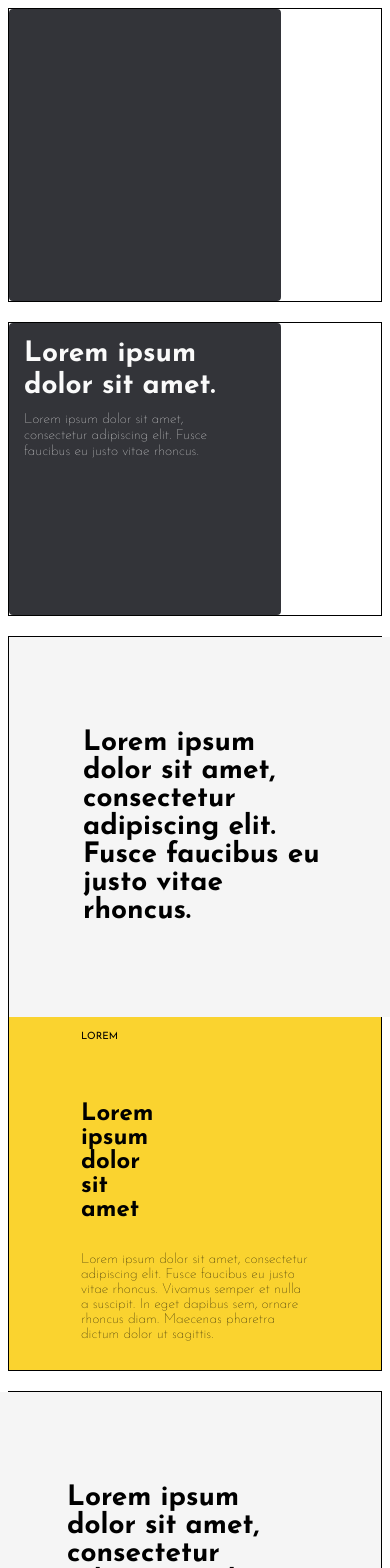
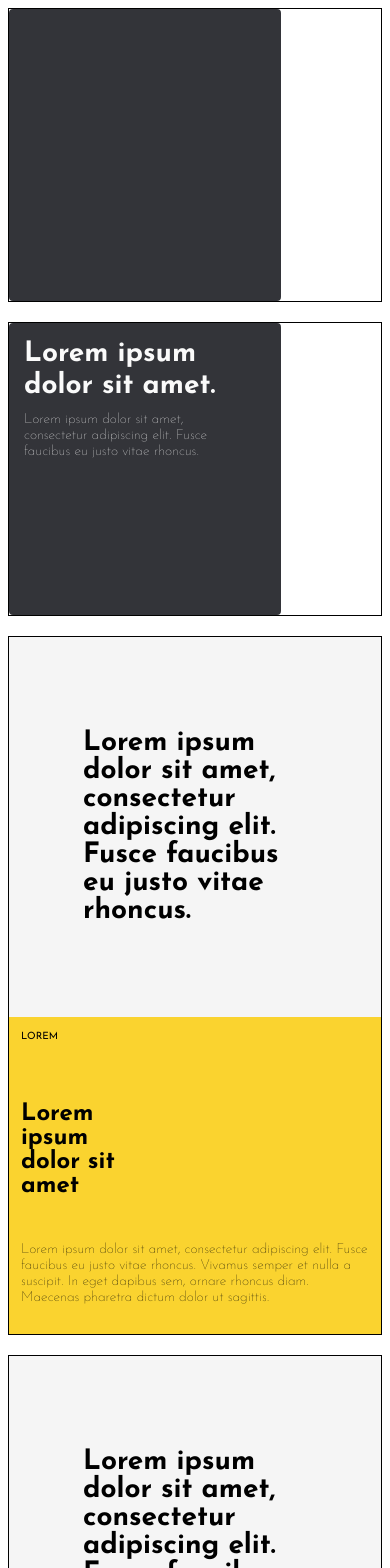
Before and after one commit to uiblox/figma-to-storybook, a React (Create React App) app: page / in a window 390 px wide. Shown: the top 1568 px of the page. Built offline with nearby package versions, Linux system fonts and the light colour scheme.

Commit message:
correct flexbox issue with heroEditorial component

```diff
--- a/src/components/heroEditorial/HeroEditorial.tsx
+++ b/src/components/heroEditorial/HeroEditorial.tsx
@@ -6,6 +6,7 @@ interface HeroEditorialProps {
 
 const useStyles = createUseStyles({
         heroContainer: {
+            boxSizing: 'border-box',
             display: 'flex',
             flexWrap: 'wrap',
             fontFamily: 'Josefin Sans',
@@ -17,26 +18,31 @@ const useStyles = createUseStyles({
         },
         heroBlockLeft: {
             backgroundColor: '#F5F5F5',
+            boxSizing: 'border-box',
             padding: '92px 74px',
-            width: '100%',
             '@media (min-width: 576px)': {
                 width: '370px'
             }
         },
         heroBlockRight: {
             backgroundColor: '#FAD32F',
+            boxSizing: 'border-box',
             padding: '14px 0',
-            flex: 1,
+            '@media (min-width: 576px)': {
+                flex: 1
+            }
         },
         heroContentLeft: {
-            width: '240px',
             '& h2': {
                 fontSize: '28px',
                 margin: 0,
             }
         },
         heroContentRight: {
-            padding: '0 72px',
+            padding: '0 12px',
+            '@media (min-width: 758px)': {
+                padding: '0 72px',
+            },
             '& h3': {
                 fontSize: '10px',
                 fontWeight: 400,
@@ -48,8 +54,10 @@ const useStyles = createUseStyles({
                 width: '30%',
             },
             '& p': {
+                display: 'inline-block',
                 fontSize: '14px',
                 fontWeight: 100,
+                lineHeight: '16px',
                 width: '100%',
                 '@media (min-width: 758px)': {
                     width: '270px',
@@ -72,7 +80,9 @@ export const HeroEditorial: React.FC<HeroEditorialProps> = ({reverse}) => {
                 <div className={styles.heroContentRight}>
                     <h3>LOREM</h3>
                     <h2>Lorem ipsum dolor sit amet</h2>
-                    <p>Lorem ipsum dolor sit amet, consectetur adipiscing elit. Fusce faucibus eu justo vitae rhoncus. Vivamus semper et nulla a suscipit. In eget dapibus sem, ornare rhoncus diam. Maecenas pharetra dictum dolor ut sagittis.</p>
+                    <div>
+                        <p>Lorem ipsum dolor sit amet, consectetur adipiscing elit. Fusce faucibus eu justo vitae rhoncus. Vivamus semper et nulla a suscipit. In eget dapibus sem, ornare rhoncus diam. Maecenas pharetra dictum dolor ut sagittis.</p>
+                    </div>
                 </div>
             </div>
         </div>
--- a/src/css/global.ts
+++ b/src/css/global.ts
@@ -1,6 +1,9 @@
 import { createUseStyles } from 'react-jss'
 
 export const useStyles = createUseStyles({
+    '*': {
+        boxSizing: 'border-box',
+    },
     root: {
         fontFamily: 'Josefin Sans, sans-serif',
         '--main-bg-color': 'brown'
```
